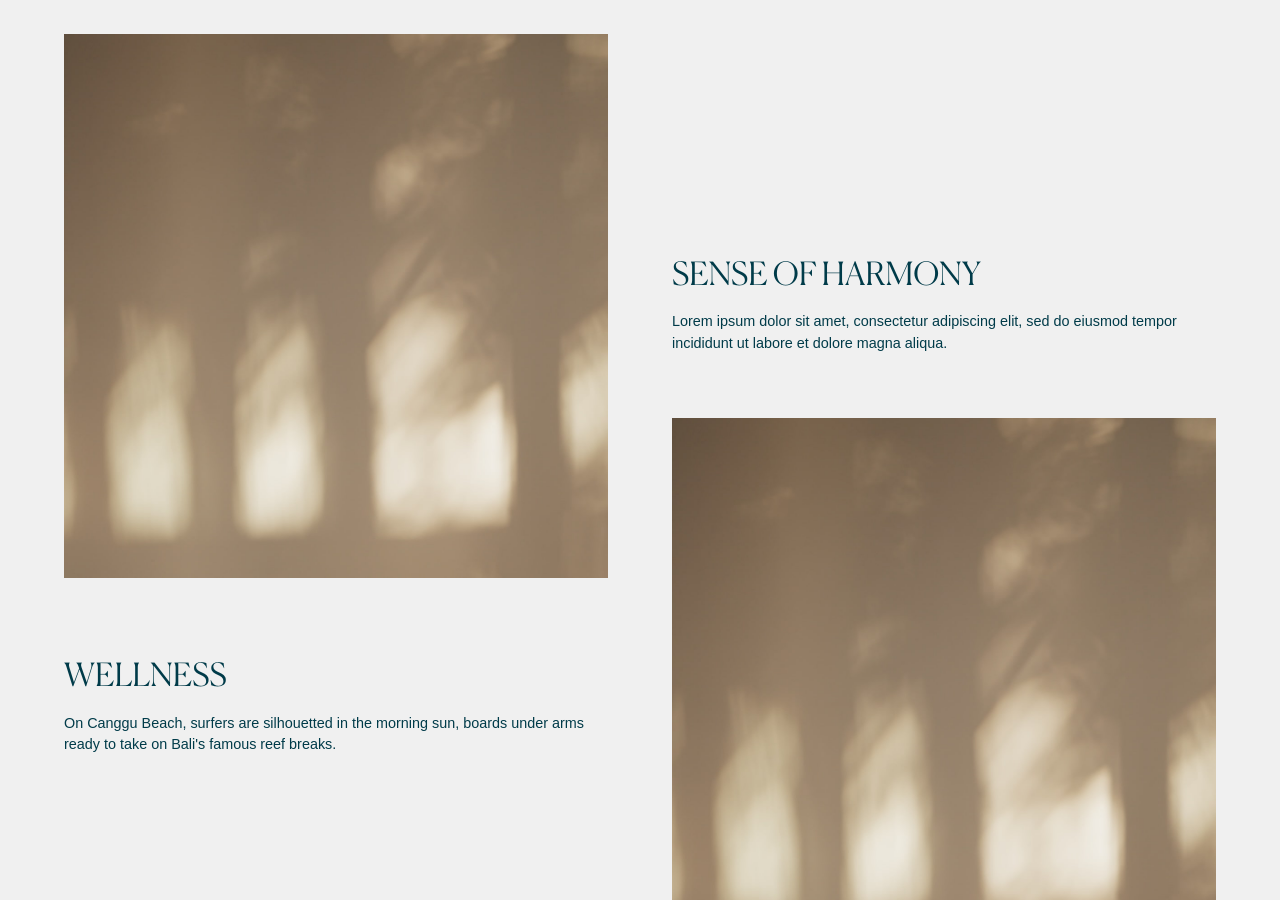
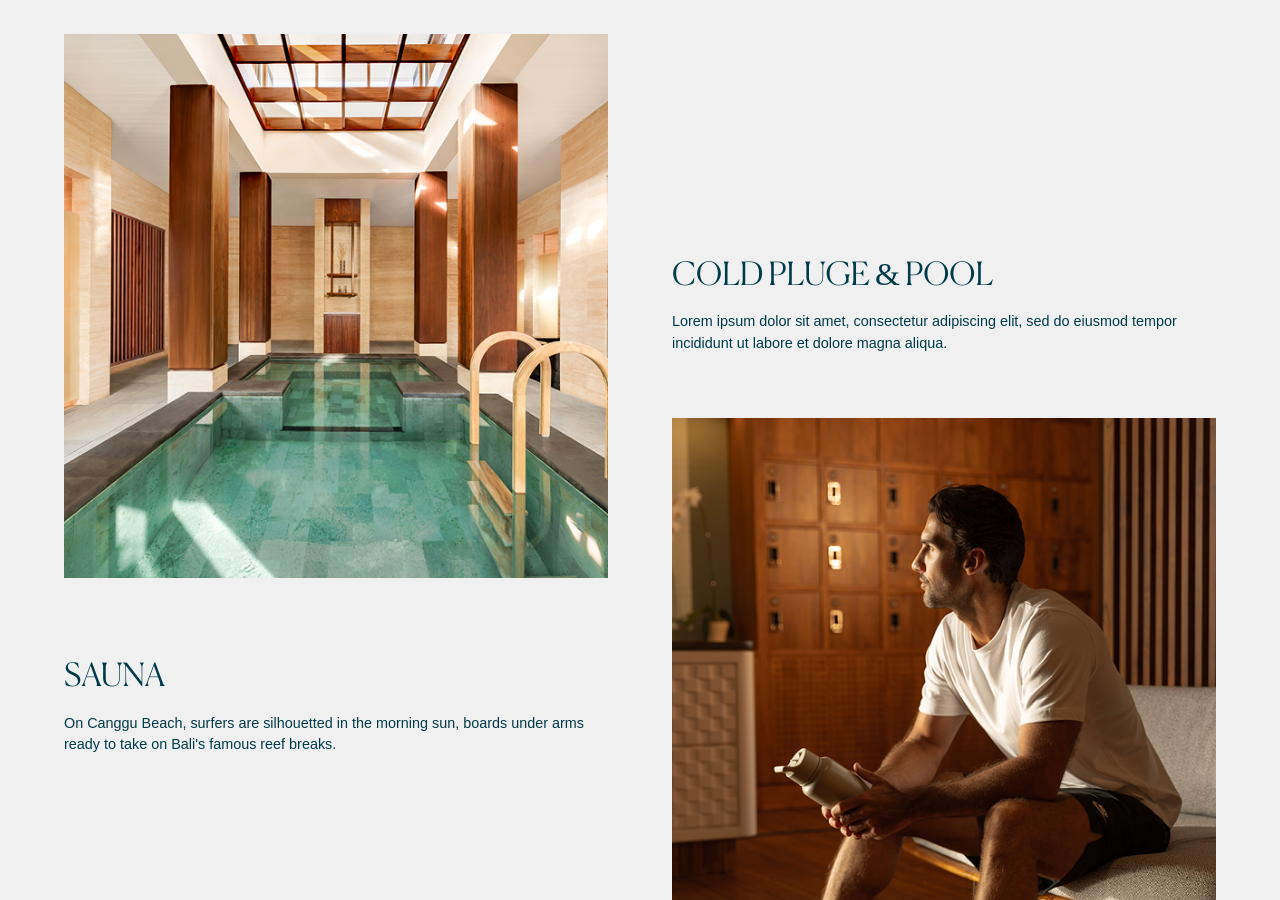
Before and after one commit to TheInstituteOfCode/rbc, a Jekyll site: the page built from Wellness.html, in a window 1280 px wide and 900 px high, scrolled down 2896 px. Built offline with Jekyll 4.4.1, drawn with Linux system fonts in a browser that asks for light colours; some web fonts are replaced.

Commit message:
Updated 3 files via CloudCannon.

```diff
--- a/Wellness.html
+++ b/Wellness.html
@@ -100,7 +100,7 @@ blocks:
         _id: offset-grid
         content-1:
             subHeading:
-            heading: SENSE OF HARMONY
+            heading: COLD PLUGE & POOL
             p-text: >-
                 <p>Lorem ipsum dolor sit amet, consectetur adipiscing elit, sed
                 do eiusmod  tempor incididunt ut labore et dolore magna
@@ -110,11 +110,11 @@ blocks:
             url: '#'
             open-in-new-tab: false
         image-1:
-            src: /uploads/videos/beach-cover.jpg
-            title: Regent Bali Canggu Pool View
+            src: /uploads/cold-plunge-pool-1.jpg
+            title: Cold plunge
         content-2:
             subHeading:
-            heading: WELLNESS
+            heading: SAUNA
             p-text: >-
                 <p>On Canggu Beach, surfers are silhouetted in the morning sun,
                 boards  under arms ready to take on Bali's famous reef
@@ -124,8 +124,8 @@ blocks:
             url: '#'
             open-in-new-tab: false
         image-2:
-            src: /uploads/videos/beach-cover.jpg
-            title: Regent Bali Canggu Pool View
+            src: /uploads/health-club.jpg
+            title: Sauna
         scheme:
             scheme-color: base
             scheme-padding: small-padding
```
Also changed, not shown: uploads/cold-plunge-pool-1.jpg (added), uploads/cold-plunge-pool.jpg (added).
